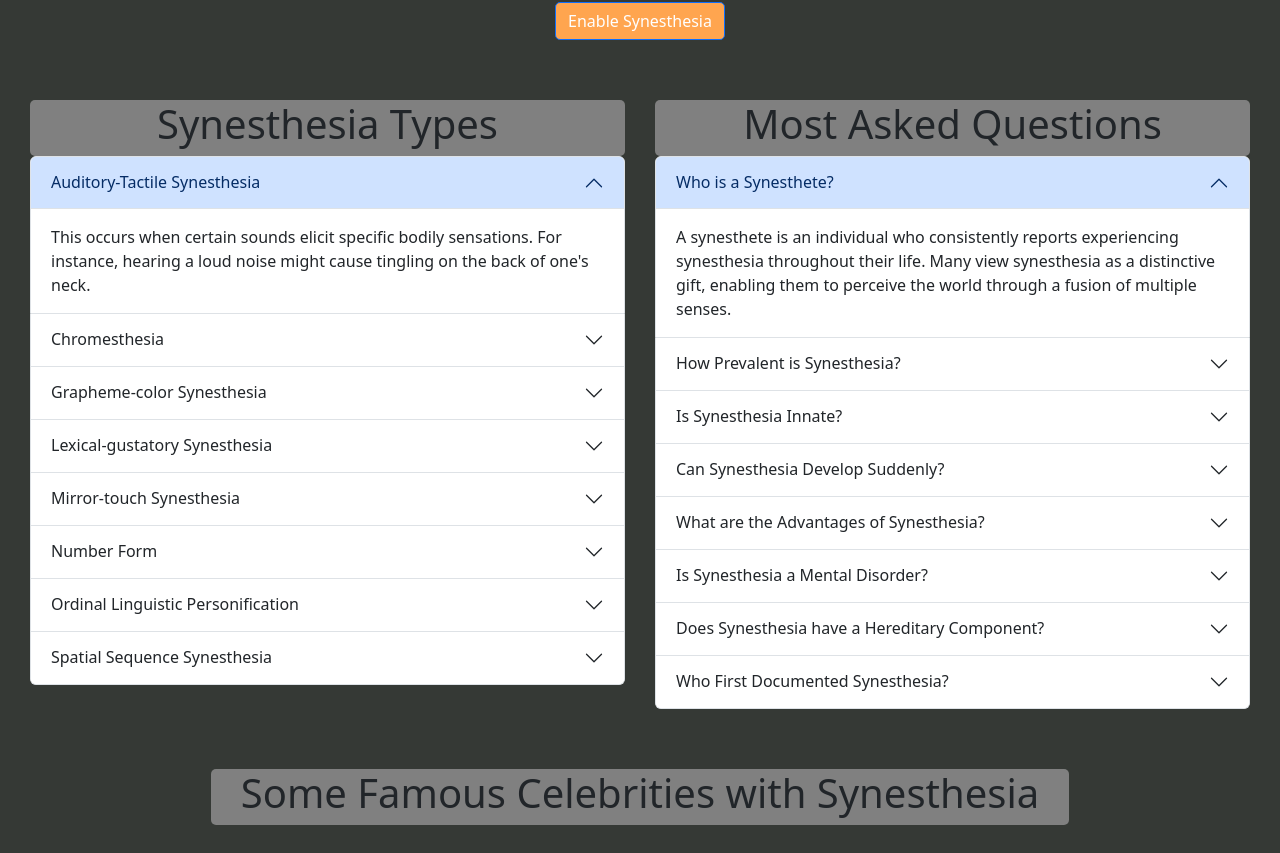
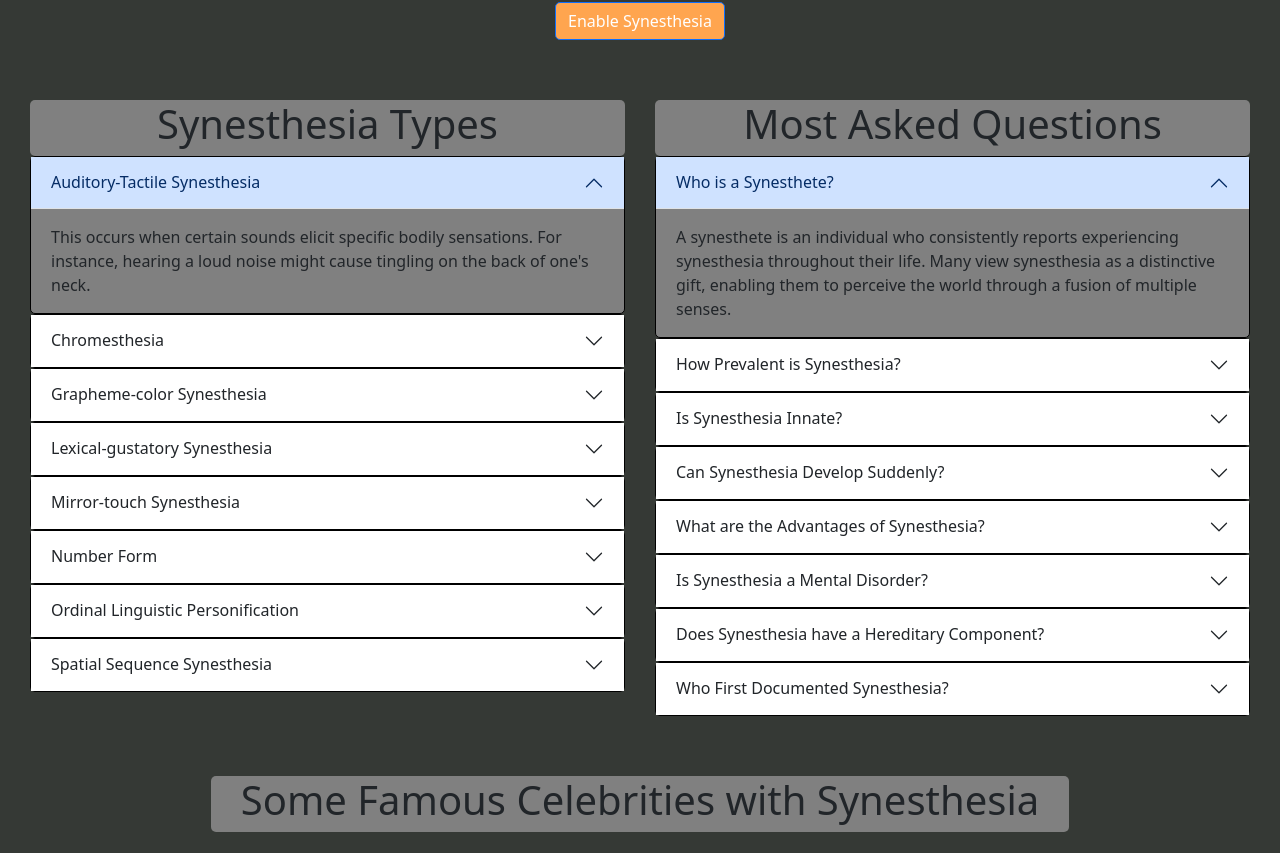
Before and after one commit to Chroma-Quest/chroma-frontend, a React (Vite) app: page /info in a window 1280 px wide. Shown: the part 441-1294 px from the top of the page. Built offline with nearby package versions, Linux system fonts and the light colour scheme.

Commit message:
added gray background to accordion on info page

```diff
--- a/src/components/InfoAccordion.jsx
+++ b/src/components/InfoAccordion.jsx
@@ -40,49 +40,49 @@ function InfoAccordion() {
                     marginLeft: '30px',
                     }}>
                     <Accordion defaultActiveKey="0">
-                        <Accordion.Item eventKey="0">
+                        <Accordion.Item eventKey="0" bsPrefix='dark-accordion-item'>
                             <Accordion.Header>Auditory-Tactile Synesthesia</Accordion.Header>
                             <Accordion.Body>
                             This occurs when certain sounds elicit specific bodily sensations. For instance, hearing a loud noise might cause tingling on the back of one's neck.
                             </Accordion.Body>
                         </Accordion.Item>
-                        <Accordion.Item eventKey="1">
+                        <Accordion.Item eventKey="1" bsPrefix='dark-accordion-item'>
                             <Accordion.Header>Chromesthesia</Accordion.Header>
                             <Accordion.Body>
                             This type of synesthesia involves associating colors with certain sounds. For example, hearing a car honking might trigger the perception of vibrant colors.
                             </Accordion.Body>
                         </Accordion.Item>
-                        <Accordion.Item eventKey="2">
+                        <Accordion.Item eventKey="2" bsPrefix='dark-accordion-item'>
                             <Accordion.Header>Grapheme-color Synesthesia</Accordion.Header>
                             <Accordion.Body>
                             Individuals experiencing this form perceive letters and numbers with particular colors. For instance, they might consistently see the letter "A" as red and the number "7" as yellow.
                             </Accordion.Body>
                         </Accordion.Item>
-                        <Accordion.Item eventKey="3">
+                        <Accordion.Item eventKey="3" bsPrefix='dark-accordion-item'>
                             <Accordion.Header>Lexical-gustatory Synesthesia</Accordion.Header>
                             <Accordion.Body>
                             In this variation, hearing certain words evokes distinct tastes. For example, hearing the word "chocolate" might bring about the sensation of sweetness on the palate.
                             </Accordion.Body>
                         </Accordion.Item>
-                        <Accordion.Item eventKey="4">
+                        <Accordion.Item eventKey="4" bsPrefix='dark-accordion-item'>
                             <Accordion.Header >Mirror-touch Synesthesia</Accordion.Header>
                             <Accordion.Body>
                             This unique form involves feeling sensations on one's own body when observing others being touched. For instance, witnessing someone receiving a hug might cause the synesthete to feel the physical sensation of being hugged themselves.
                             </Accordion.Body>
                         </Accordion.Item>
-                        <Accordion.Item eventKey="5">
+                        <Accordion.Item eventKey="5" bsPrefix='dark-accordion-item'>
                             <Accordion.Header>Number Form</Accordion.Header>
                             <Accordion.Body>
                             Individuals with this type have a mental map of numbers that automatically appears when they think of numbers. For example, they might visualize numbers arranged in a specific spatial pattern, such as a spiral or a line.
                             </Accordion.Body>
                         </Accordion.Item>
-                        <Accordion.Item eventKey="6">
+                        <Accordion.Item eventKey="6" bsPrefix='dark-accordion-item'>
                             <Accordion.Header>Ordinal Linguistic Personification</Accordion.Header>
                             <Accordion.Body>
                             This form associates ordered sequences, like days of the week, with personalities or genders. For instance, someone might perceive Monday as stern or masculine, while Friday might be seen as more jovial or feminine.
                             </Accordion.Body>
                         </Accordion.Item>
-                        <Accordion.Item eventKey="7">
+                        <Accordion.Item eventKey="7" bsPrefix='dark-accordion-item'>
                             <Accordion.Header>Spatial Sequence Synesthesia</Accordion.Header>
                             <Accordion.Body>
                             This variation involves perceiving numbers or numerical sequences as points in space. For example, individuals may visualize numbers arranged close together or far apart, depending on their numerical value.
@@ -115,49 +115,49 @@ function InfoAccordion() {
                     marginLeft: '15px',
                     }}>
                     <Accordion defaultActiveKey="0">
-                        <Accordion.Item eventKey="0">
+                        <Accordion.Item eventKey="0" bsPrefix='dark-accordion-item'>
                             <Accordion.Header>Who is a Synesthete?</Accordion.Header>
                             <Accordion.Body>
                             A synesthete is an individual who consistently reports experiencing synesthesia throughout their life. Many view synesthesia as a distinctive gift, enabling them to perceive the world through a fusion of multiple senses.
                             </Accordion.Body>
                         </Accordion.Item>
-                        <Accordion.Item eventKey="1">
+                        <Accordion.Item eventKey="1" bsPrefix='dark-accordion-item'>
                             <Accordion.Header>How Prevalent is Synesthesia?</Accordion.Header>
                             <Accordion.Body>
                             Approximately 3 to 5 percent of the population is estimated to have some form of synesthesia, with women more frequently identified as synesthetes than men.
                             </Accordion.Body>
                         </Accordion.Item>
-                        <Accordion.Item eventKey="2">
+                        <Accordion.Item eventKey="2" bsPrefix='dark-accordion-item'>
                             <Accordion.Header>Is Synesthesia Innate?</Accordion.Header>
                             <Accordion.Body>
                             Synesthesia typically emerges in early childhood and is believed to have a genetic basis. There is ongoing debate as to whether everyone is born with some level of synesthetic ability or if it's a unique perceptual trait shared by select individuals.
                             </Accordion.Body>
                         </Accordion.Item>
-                        <Accordion.Item eventKey="3">
+                        <Accordion.Item eventKey="3" bsPrefix='dark-accordion-item'>
                             <Accordion.Header>Can Synesthesia Develop Suddenly?</Accordion.Header>
                             <Accordion.Body>
                             In rare instances, synesthesia may develop later in life, either temporarily due to factors like psychedelic drug use, meditation, or sensory deprivation, or permanently following events such as head trauma, strokes, or brain tumors.
                             </Accordion.Body>
                         </Accordion.Item>
-                        <Accordion.Item eventKey="4">
+                        <Accordion.Item eventKey="4" bsPrefix='dark-accordion-item'>
                             <Accordion.Header >What are the Advantages of Synesthesia?</Accordion.Header>
                             <Accordion.Body>
                             Research suggests that synesthetes often possess more vivid mental imagery and demonstrate enhanced creative thinking, potentially linked to increased brain connectivity and ease with metaphors.
                             </Accordion.Body>
                         </Accordion.Item>
-                        <Accordion.Item eventKey="5">
+                        <Accordion.Item eventKey="5" bsPrefix='dark-accordion-item'>
                             <Accordion.Header>Is Synesthesia a Mental Disorder?</Accordion.Header>
                             <Accordion.Body>
                             No, synesthesia is not classified as a mental illness; rather, it's regarded as a distinctive sensory phenomenon, offering a novel perspective on the world through the blending of senses.
                             </Accordion.Body>
                         </Accordion.Item>
-                        <Accordion.Item eventKey="6">
+                        <Accordion.Item eventKey="6" bsPrefix='dark-accordion-item'>
                             <Accordion.Header>Does Synesthesia have a Hereditary Component?</Accordion.Header>
                             <Accordion.Body>
                             Yes, there appears to be a genetic influence on synesthesia, as it can be passed down from one generation to another within families.
                             </Accordion.Body>
                         </Accordion.Item>
-                        <Accordion.Item eventKey="7">
+                        <Accordion.Item eventKey="7" bsPrefix='dark-accordion-item'>
                             <Accordion.Header>Who First Documented Synesthesia?</Accordion.Header>
                             <Accordion.Body>
                             The earliest mentions of synesthesia date back to the 19th century, notably recorded by scientist Francis Galton, although systematic research into the phenomenon did not begin until the late 20th century.
--- a/src/styles/Info.css
+++ b/src/styles/Info.css
@@ -0,0 +1,6 @@
+.dark-accordion-item {
+    background-color: gray;
+    border-radius: 5px;
+    border: thin black solid;
+    min-height: 50px;
+}
```
Also changed, not shown: Assets/kanye-west.webp (added), 1 other file (tests, documents, lock files or other folders).
